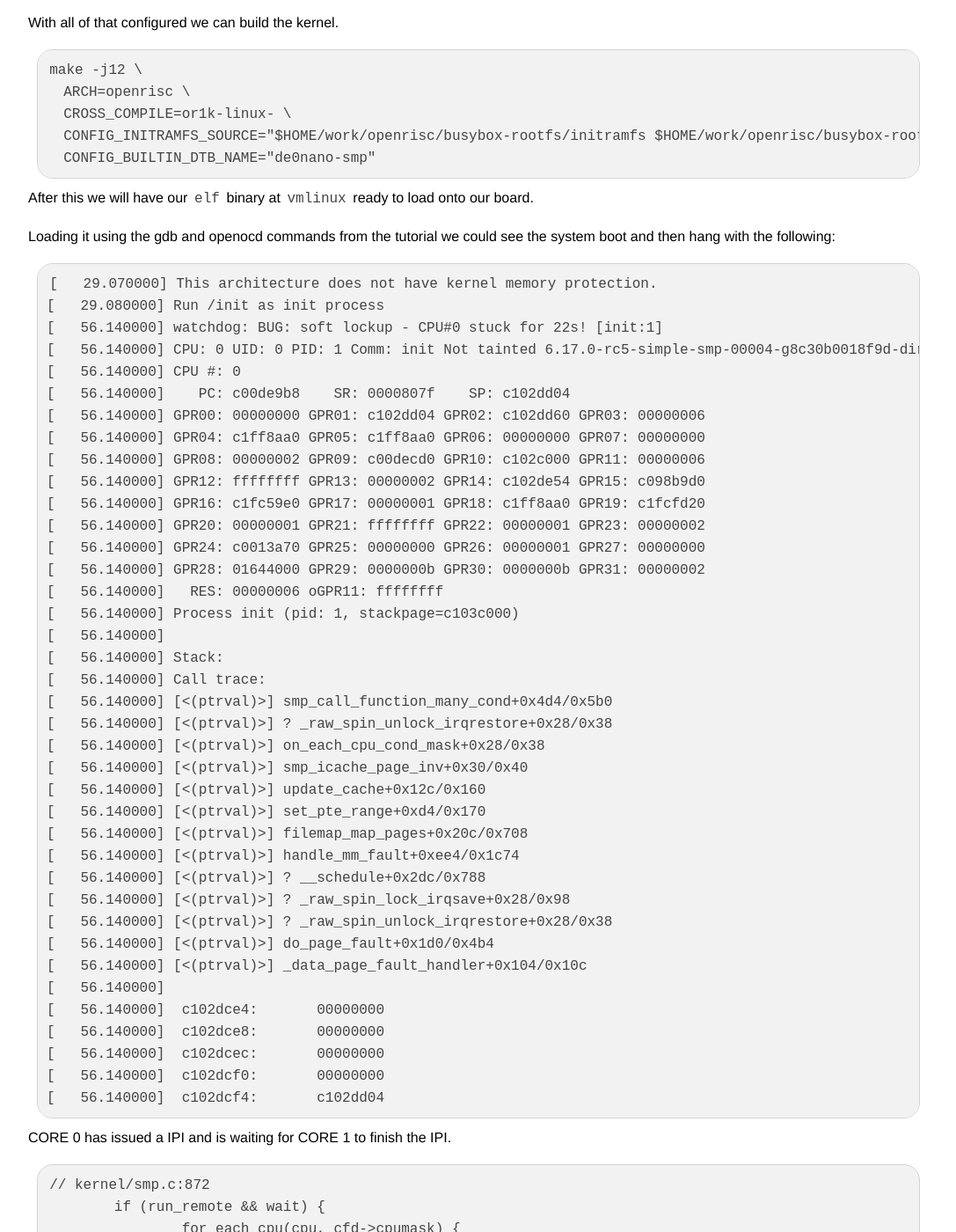
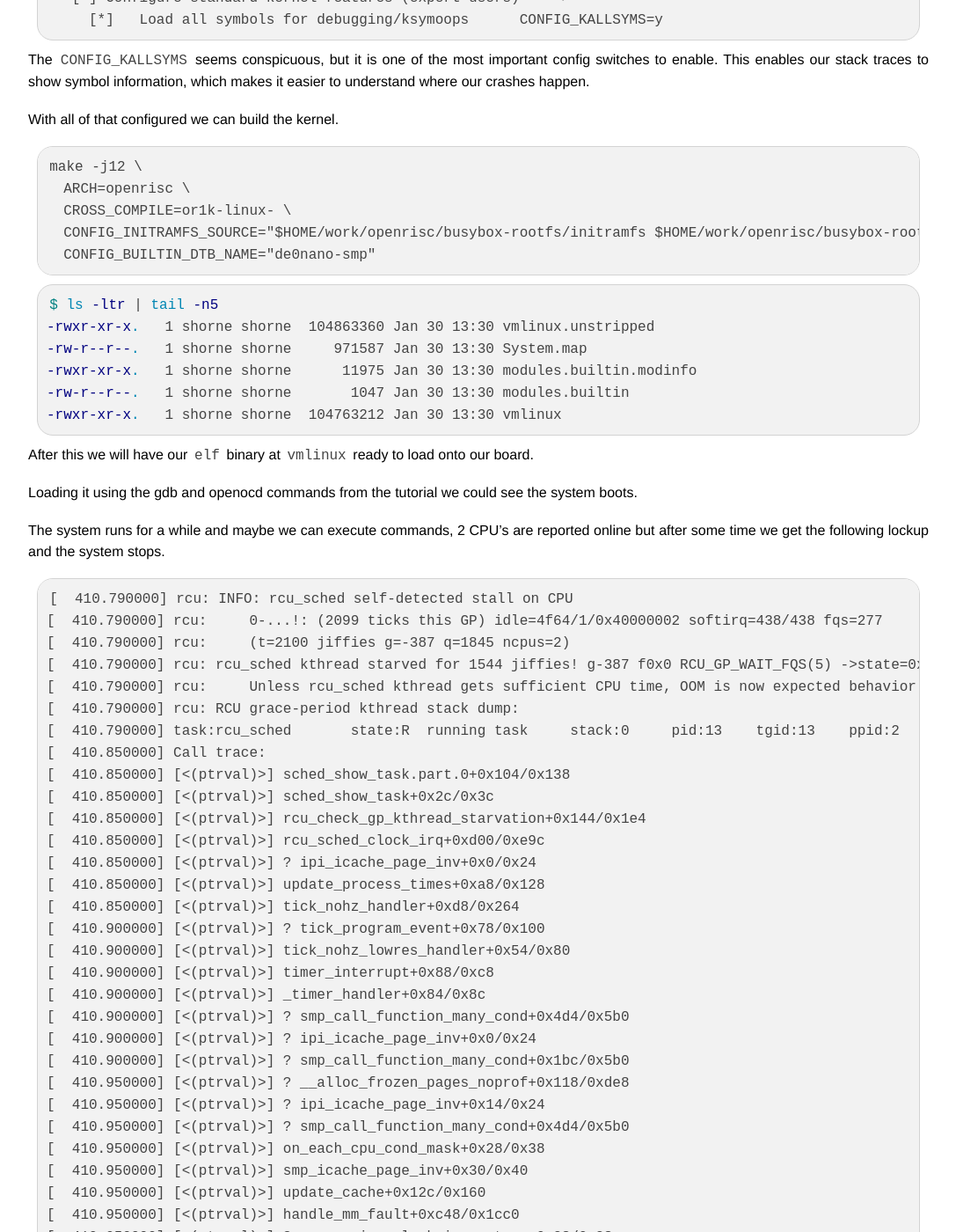
Before and after one commit to stffrdhrn/stffrdhrn.github.io, a Jekyll site: the page built from _posts/2026-01-13-or1k-linux-smp-softlockup-bug.md, in a window 1280 px wide and 1400 px high, scrolled down 4689 px. Shown: the whole window at 88% size, without its empty margins (96-1183 px from the left). Built offline with Jekyll 4.4.1, drawn with Linux system fonts in a browser that asks for light colours; some of the changed text lies outside the part shown.

Commit message:
smp lockup: Flesh out sections

````diff
--- a/_posts/2026-01-13-or1k-linux-smp-softlockup-bug.md
+++ b/_posts/2026-01-13-or1k-linux-smp-softlockup-bug.md
@@ -36,12 +36,16 @@
 ```
 
 In the above log we see an [RCU](https://docs.kernel.org/RCU/stallwarn.html)
-stall warning indicating that CPU 1 running but not making progress on work it
-has been assigned.  We can also see that the CPUs are both running but hanging.
-It took until December 2025, 5 months, to locate and fix the bug.  In this
-article we will discuss how we debugged and solved this issue.
+stall warning indicating that CPU 1 running but not making progressing and is
+likely stuck in a tight loop.  We can also see that the CPUs are both running
+but hanging.  It took until December 2025, 5 months, to locate and fix the bug.
+In this article we will discuss how we debugged and solved this issue.
 
 # Reproducting the issue
+
+The software that the user uses is the standard OpenRISC kernel and runtime.  It has
+been stable for some time running on the QEMU simulator that we use for the bulk
+of our software development and testing.
 
 To be honest I haven't run the OpenRISC multicore platform on a physical FGPA
 development board for a few years, so just setting up the environemtn was going
@@ -81,14 +85,19 @@
    projects needed to be updated to get them working again.
 
 Once the development board was loaded and running a simple hello world program
-I could continue try to run Linux.
+as per the tutorial I could continue try to run Linux.
 
-Once we got the environment up we needed to build and load the Linux kernel.
-This requires a devicetree (DTS) file for our De0 Nano multicore board.
+To build and load the Linux kernel requires a kernel config and a devicetree
+(DTS) file for our De0 Nano multicore board.  We don't have one available
+in the upstream kernel source tree, so we need to create one.
 
-I was able to start with the existing simple-smp config.
+I was able to start with the existing simple-smp config then make some
+adjustments.
 
-```
+The following command shows the available openrisc linux configs and
+then selects `simple_smp_defconfig`.
+
+```bash
 make ARCH=openrisc CROSS_COMPILE=or1k-linux- | grep defconfig
   defconfig       - New config with default from ARCH supplied defconfig
   savedefconfig   - Save current config as ./defconfig (minimal config)
@@ -111,7 +120,7 @@
 
 The following is an example dts file.
 
-```
+```dts
 // File: arch/openrisc/boot/dts/de0nano-smp.dts
 #include <dt-bindings/gpio/gpio.h>
 #include <dt-bindings/leds/common.h>
@@ -227,118 +236,24 @@
   CONFIG_BUILTIN_DTB_NAME="de0nano-smp"
 ```
 
-After this we will have our `elf` binary at `vmlinux` ready to load onto our board.
+```bash
+$ ls -ltr | tail -n5
+-rwxr-xr-x.   1 shorne shorne  104863360 Jan 30 13:30 vmlinux.unstripped
+-rw-r--r--.   1 shorne shorne     971587 Jan 30 13:30 System.map
+-rwxr-xr-x.   1 shorne shorne      11975 Jan 30 13:30 modules.builtin.modinfo
+-rw-r--r--.   1 shorne shorne       1047 Jan 30 13:30 modules.builtin
+-rwxr-xr-x.   1 shorne shorne  104763212 Jan 30 13:30 vmlinux
+```
+
+After this we will have our `elf` binary at `vmlinux` ready to load onto our
+board.
 
 Loading it using the gdb and openocd commands from the tutorial
-we could see the system boot and then hang with the following:
+we could see the system boots.
 
-```
-[   29.070000] This architecture does not have kernel memory protection.
-[   29.080000] Run /init as init process
-[   56.140000] watchdog: BUG: soft lockup - CPU#0 stuck for 22s! [init:1]
-[   56.140000] CPU: 0 UID: 0 PID: 1 Comm: init Not tainted 6.17.0-rc5-simple-smp-00004-g8c30b0018f9d-dirty #208 NONE
-[   56.140000] CPU #: 0
-[   56.140000]    PC: c00de9b8    SR: 0000807f    SP: c102dd04
-[   56.140000] GPR00: 00000000 GPR01: c102dd04 GPR02: c102dd60 GPR03: 00000006
-[   56.140000] GPR04: c1ff8aa0 GPR05: c1ff8aa0 GPR06: 00000000 GPR07: 00000000
-[   56.140000] GPR08: 00000002 GPR09: c00decd0 GPR10: c102c000 GPR11: 00000006
-[   56.140000] GPR12: ffffffff GPR13: 00000002 GPR14: c102de54 GPR15: c098b9d0
-[   56.140000] GPR16: c1fc59e0 GPR17: 00000001 GPR18: c1ff8aa0 GPR19: c1fcfd20
-[   56.140000] GPR20: 00000001 GPR21: ffffffff GPR22: 00000001 GPR23: 00000002
-[   56.140000] GPR24: c0013a70 GPR25: 00000000 GPR26: 00000001 GPR27: 00000000
-[   56.140000] GPR28: 01644000 GPR29: 0000000b GPR30: 0000000b GPR31: 00000002
-[   56.140000]   RES: 00000006 oGPR11: ffffffff
-[   56.140000] Process init (pid: 1, stackpage=c103c000)
-[   56.140000]
-[   56.140000] Stack:
-[   56.140000] Call trace:
-[   56.140000] [<(ptrval)>] smp_call_function_many_cond+0x4d4/0x5b0
-[   56.140000] [<(ptrval)>] ? _raw_spin_unlock_irqrestore+0x28/0x38
-[   56.140000] [<(ptrval)>] on_each_cpu_cond_mask+0x28/0x38
-[   56.140000] [<(ptrval)>] smp_icache_page_inv+0x30/0x40
-[   56.140000] [<(ptrval)>] update_cache+0x12c/0x160
-[   56.140000] [<(ptrval)>] set_pte_range+0xd4/0x170
-[   56.140000] [<(ptrval)>] filemap_map_pages+0x20c/0x708
-[   56.140000] [<(ptrval)>] handle_mm_fault+0xee4/0x1c74
-[   56.140000] [<(ptrval)>] ? __schedule+0x2dc/0x788
-[   56.140000] [<(ptrval)>] ? _raw_spin_lock_irqsave+0x28/0x98
-[   56.140000] [<(ptrval)>] ? _raw_spin_unlock_irqrestore+0x28/0x38
-[   56.140000] [<(ptrval)>] do_page_fault+0x1d0/0x4b4
-[   56.140000] [<(ptrval)>] _data_page_fault_handler+0x104/0x10c
-[   56.140000]
-[   56.140000]  c102dce4:       00000000
-[   56.140000]  c102dce8:       00000000
-[   56.140000]  c102dcec:       00000000
-[   56.140000]  c102dcf0:       00000000
-[   56.140000]  c102dcf4:       c102dd04
-```
-
-CORE 0 has issued a IPI and is waiting for CORE 1 to finish the IPI.
-
-```
-// kernel/smp.c:872
-        if (run_remote && wait) {
-                for_each_cpu(cpu, cfd->cpumask) {
-                        call_single_data_t *csd;
-
-                        csd = per_cpu_ptr(cfd->csd, cpu);
-                        csd_lock_wait(csd);    <--- maybe here?
-                }
-        }
-```
-
-When debugging if I read the lock it appears to be unlocked.  So I suspect an issue
-with the memory bus synchronization!
-
-```
-[   68.220000] watchdog: BUG: soft lockup - CPU#1 stuck for 22s! [kcompactd0:30]
-[   68.220000] CPU: 1 UID: 0 PID: 30 Comm: kcompactd0 Tainted: G             L      6.17.0-rc5-simple-smp-00004-g8c30b0018f9d-dirty #208 NONE
-[   68.220000] Tainted: [L]=SOFTLOCKUP
-[   68.220000] CPU #: 1
-[   68.220000]    PC: c052b5dc    SR: 0000827f    SP: c10c3b5c
-[   68.220000] GPR00: 00000000 GPR01: c10c3b5c GPR02: c10c3b64 GPR03: c11d203c
-[   68.220000] GPR04: c11d40c0 GPR05: 300e8000 GPR06: c10c3b68 GPR07: c10c3b64
-[   68.220000] GPR08: 00000000 GPR09: c013ad00 GPR10: c10c2000 GPR11: c11de1d0
-[   68.220000] GPR12: 00000000 GPR13: 0002003d GPR14: c1fe47a4 GPR15: 00000000
-[   68.220000] GPR16: c10c3b98 GPR17: 00000011 GPR18: 300ea000 GPR19: 00000012
-[   68.220000] GPR20: ff000000 GPR21: 00130011 GPR22: 01000000 GPR23: c0993f8c
-[   68.220000] GPR24: c11d2000 GPR25: c10c3dd8 GPR26: 00000000 GPR27: c1ff31e4
-[   68.220000] GPR28: c1155c6c GPR29: 00000000 GPR30: c11d2000 GPR31: 00000002
-[   68.220000]   RES: c11de1d0 oGPR11: ffffffff
-[   68.220000] Process kcompactd0 (pid: 30, stackpage=c10ad300)
-[   68.220000]
-[   68.220000] Stack:
-[   68.220000] Call trace:
-[   68.220000] [<(ptrval)>] page_vma_mapped_walk+0x250/0x434
-[   68.220000] [<(ptrval)>] try_to_migrate_one+0xe4/0x430
-[   68.220000] [<(ptrval)>] __rmap_walk_file+0x110/0x208
-[   68.220000] [<(ptrval)>] ? compaction_free+0x0/0xfc
-[   68.230000] [<(ptrval)>] rmap_walk+0x80/0x98
-[   68.230000] [<(ptrval)>] try_to_migrate+0x84/0xe8
-[   68.230000] [<(ptrval)>] ? try_to_migrate_one+0x0/0x430
-[   68.230000] [<(ptrval)>] ? folio_not_mapped+0x0/0x70
-[   68.230000] [<(ptrval)>] ? folio_lock_anon_vma_read+0x0/0x2c4
-[   68.230000] [<(ptrval)>] migrate_pages_batch+0x2d0/0xea8
-[   68.230000] [<(ptrval)>] ? compaction_alloc+0x0/0xca4
-[   68.230000] [<(ptrval)>] migrate_pages+0x1c0/0x5bc
-[   68.230000] [<(ptrval)>] ? compaction_free+0x0/0xfc
-[   68.230000] [<(ptrval)>] ? compaction_alloc+0x0/0xca4
-[   68.230000] [<(ptrval)>] compact_zone+0x82c/0xce0
-[   68.230000] [<(ptrval)>] ? compaction_free+0x0/0xfc
-[   68.240000] [<(ptrval)>] compact_node+0x9c/0xe0
-[   68.240000] [<(ptrval)>] kcompactd+0x184/0x398
-[   68.240000] [<(ptrval)>] ? autoremove_wake_function+0x0/0x58
-[   68.240000] [<(ptrval)>] ? kcompactd+0x0/0x398
-[   68.240000] [<(ptrval)>] kthread+0x120/0x270
-[   68.240000] [<(ptrval)>] ? _raw_spin_lock_irq+0x20/0x90
-[   68.240000] [<(ptrval)>] ? kthread+0x0/0x270
-[   68.240000] [<(ptrval)>] ret_from_fork+0x1c/0x80
-[   68.240000]
-[   68.240000]  c10c3b3c:       00000000
-```
-
-The system runs for a while and can execute commands, 2 CPU's are reported online
-but after some time we get the following lockup and the system stops.
+The system runs for a while and maybe we can execute commands, 2 CPU's are
+reported online but after some time we get the following lockup and the system
+stops.
 
 ```
 [  410.790000] rcu: INFO: rcu_sched self-detected stall on CPU
@@ -447,47 +362,68 @@
  - CPU1 : is in `smp_icache_page_inv -> on_each_cpu_cond_mask`
 
 CPU1 is additionally handling a timer which is reporting the RCU stall, we can
-ignore those bits of the stack, as it is the just reporting the problem for us it is not the root cause.  So what is happening?
+ignore those bits of the stack, as it is the just reporting the problem for us
+it is not the root cause.  So what is happening?
 
-Let's try to understand what is happening.
-The `smp_icache_page_inv` function is called to invalidate an icache page, it will force all CPU's to invalidate a cache entry by scheduling
-each CPU to call a cache invalidation function.  This is scheduled with the `smp_call_function_many_cond` call.
+Let's try to understand what is happening.  The `smp_icache_page_inv` function
+is called to invalidate an icache page, it will force all CPU's to invalidate a
+cache entry by scheduling each CPU to call a cache invalidation function.  This
+is scheduled with the `smp_call_function_many_cond` call.
 
-On `CPU0` and `CPU1` this is being initiated by a page fault as we see `do_page_fault` at the bottom of the stack.
-The do_page_fault function will be called when the CPU handles a TLB miss exception or if there was a page fault.
-This must mean that a executable page was not available in memory and caused a fault, once the page
-was mapped the icache needs to be invalidated.
+On `CPU0` and `CPU1` this is being initiated by a page fault as we see
+`do_page_fault` at the bottom of the stack.  The do_page_fault function will be
+called when the CPU handles a TLB miss exception or if there was a page fault.
+This must mean that a executable page was not available in memory and access to
+that page caused a fault, once the page was mapped the icache needs to be
+invalidated, this is done via the kernel's inter-processor interrupt
+([IPI](https://en.wikipedia.org/wiki/Inter-processor_interrupt)) mechanism.
 
-This call ends up:
+The IPI allows onee CPU to request work to be done on other CPUs, this is done
+using the `on_each_cpu_cond_mask` function call.
 
- 1. Creating a function call entry
- 2. Adding the function call entry to a queue
- 3. Raising an IPI
- 4. Waiting for the IPI to finish
-
-Blah Blah, why is it hung?  If we open up the debugger we can see, we are stuck here:
+If we open up the debugger we can see, we are stuck in `csd_lock_wait` here:
 
 ```
+$ or1k-elf-gdb "$HOME/work/linux/vmlinux" -ex 'target remote :3333'i
+GNU gdb (GDB) 17.0.50.20250614-git
+This GDB was configured as "--host=x86_64-pc-linux-gnu --target=or1k-elf".
+
 #0  0xc00ea11c in csd_lock_wait (csd=0xc1fd0000) at kernel/smp.c:351
 351             smp_cond_load_acquire(&csd->node.u_flags, !(VAL & CSD_FLAG_LOCK));
 ```
 
-The `smp_cond_load_acquire` function calls:
+Checking the backtrace we see `csd_lock_wait` is indeed inside the IPI framework
+function `smp_call_function_many_cond`:
 
 ```
-349     static __always_inline void csd_lock_wait(call_single_data_t *csd)
-350     {
-351             smp_cond_load_acquire(&csd->node.u_flags, !(VAL & CSD_FLAG_LOCK));
-352     }
-353     #endif
+(gdb) bt
+#0  0xc00ea11c in csd_lock_wait (csd=0xc1fd0000) at kernel/smp.c:351
+#1  smp_call_function_many_cond (mask=<optimized out>, func=0xc0013ca8 <ipi_icache_page_inv>, info=0xc1ff8920, scf_flags=<optimized out>,
+    cond_func=<optimized out>) at kernel/smp.c:877
+#2  0x0000002e in ?? ()
 ```
+
+Here csd stands for Call Single Data which is part IPI framework's remote
+function call api.  The `csd_lock_wait` function calls `smp_cond_load_acquire`
+which we can see below:
+
+### kernel/smp.c
+
+```
+    static __always_inline void csd_lock_wait(call_single_data_t *csd)
+    {
+        smp_cond_load_acquire(&csd->node.u_flags, !(VAL & CSD_FLAG_LOCK));
+    }
+```
+
+The `CSD_FLAG_LOCK` flag is defined as seen here:
 
 ### include/linux/smp_types.h
 
 ```
 enum {
         CSD_FLAG_LOCK           = 0x01,
-
+        ...
 ```
 
 The `smp_cond_load_acquire` macro is just a loop waiting for `&csd->node.u_flags`
@@ -500,24 +436,52 @@
 $14 = 0x86330004
 ```
 
-What is this we see?  The value is `0x86330004`, but that means the `0x1` bit is not set.
-It should be exiting the loop.
+What is this we see?  The value is `0x86330004`, but that means the `0x1` bit is *not* set.
+It should be exiting the loop.  As the RCU stall warning predicted our CPU is
+stuck in tight loop.  In this case the loop is in `csd_lock_wait`.
 
-At this point I thought, perhaps this is a hardware issue.  The value in memory does not
-match the value the CPU is reading.  Is the a memory synchonization issue?  Does the CPU cache
-incorrectly have the locked flag?
+The value in memory does not match the value the CPU is reading.  Is the a
+memory synchonization issue?  Does the CPU cache incorrectly have the locked
+flag?
 
-# It's a hardware issue
+# First Hypothesis - It's a hardware issue
 
-Using the debu
+As this software works fine in QEMU, I was first suspecting this was a hardware
+issue.  Perhaps there is an issue with cache coherency.
+
+Luckily on OpenRISC wwe can disable caches.  I built the CPU with the caches
+disabled, this is done by changing the following module parameters from
+`ENABLED` to `NONE`:
+
+```
+$ grep -r FEATURE.*CACHE ../de0_nano-multicore/
+../de0_nano-multicore/rtl/verilog/orpsoc_top.v: .FEATURE_INSTRUCTIONCACHE       ("ENABLED"),
+../de0_nano-multicore/rtl/verilog/orpsoc_top.v: .FEATURE_DATACACHE              ("ENABLED"),
+../de0_nano-multicore/rtl/verilog/orpsoc_top.v: .FEATURE_INSTRUCTIONCACHE       ("ENABLED"),
+../de0_nano-multicore/rtl/verilog/orpsoc_top.v: .FEATURE_DATACACHE              ("ENABLED"),
+```
+
+After this the system booted very slow, but we still had hang's, I was stumped.
 
 ## Gemini to the rescue
 
 Nope, they kept chasing red herrings.
 
-## Using signal tap to really see what was in memory!
+ - Memory barrier, suggested kernel patches.
+ - Bug in verilog of CPU's Load Store Unit module, suggested patches.
 
-# Actually, its a Kernel issue
+None of the suggestions worked.
+
+## Using a hardware debugger
+
+I had some doubt that the values I was seeing in the GDB debug session actually were
+correct.  As a last ditch effort I brought up SignalTap a FPGA virtual logic
+analyser.  In other words this is a hardware debugger.
+
+Signal tap showed me that the value being read from memory was not `0x86330004`
+but actually `0x00000011`.  This matches what the CPu was reading.
+
+# Actually, it's a Kernel issue
 
 # The Fix
 
````
